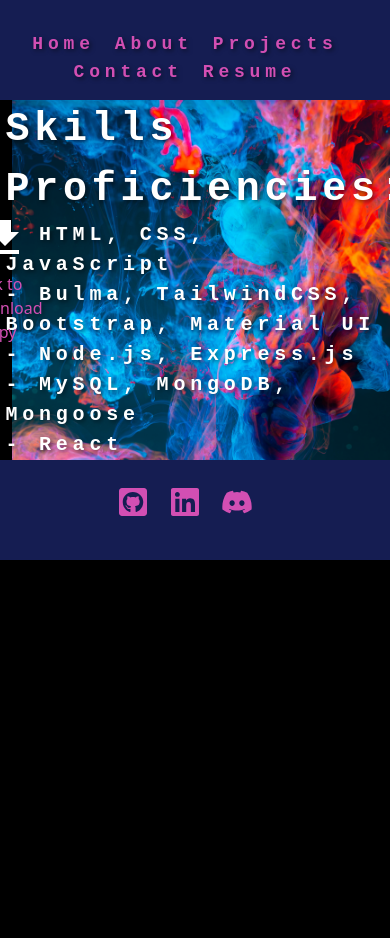
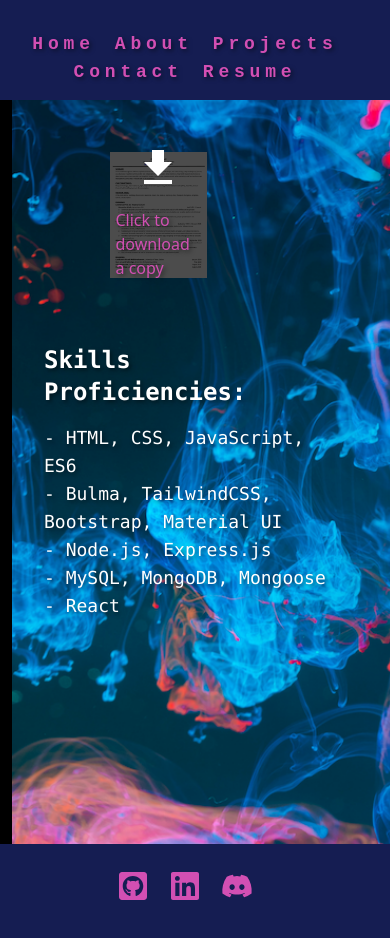
Before and after one commit to tugwellchristi/Portfolio-2.0, a React (Vite) app: page /Resume in a window 390 px wide. Shown: the top 938 px of the page. Before the commit the page ends 844 px from the top, so only its background shows below. Built offline with nearby package versions, Linux system fonts and the light colour scheme.

Commit message:
fixing responsiveness on resume page, not fully resolved

```diff
--- a/src/pages/About.jsx
+++ b/src/pages/About.jsx
@@ -35,16 +35,12 @@
                         creating of all sorts! I lean heavily into loud, maximalist art but also appreciate simple, delicate things. Achieving a balance is key!
                         </p>
                         <br />
-
-
-
                 </div>
                 <div className="max-w-md md:ml-12 mt-4 md:mt-0 mb-6 md:mb-0 order-1 md:order-2">
                     <img
                         src="/Me.jpg"
                         alt="Self portrait"
                         className="lg:w-full md:w-2/3 sm:w-3/4 sm:ml-12 rounded-lg"
-                        style={{  borderRadius: '10px' }}
                     />
                 </div>
             </div>
--- a/src/pages/Projects.jsx
+++ b/src/pages/Projects.jsx
@@ -103,19 +103,15 @@
 
   return (
     <section
-      id="projects"
+      className="flex flex-col justify-center items-center"
       style={{
         marginTop: '100px',
         width: '100vw',
         background: 'linear-gradient(270deg, #00364Aff, #004690ff, #2A1F49ff)',
-        display: 'flex',
-        flexDirection: 'column',
-        justifyContent: 'center',
-        alignItems: 'center',
         textShadow: '2px 2px 4px rgba(0, 0, 0, 0.5)'
       }}
     >
-      <div className="container px-5 py-10 mx-auto">
+      <div className="container px-5 py-10 mx-auto lg:mr-40 md:mr-8">
         <Grid container spacing={4}>
           {cardsData.map((card, index) => (
             <Grid key={index} item xs={12} sm={6} md={4} lg={4}>
--- a/src/pages/Resume.jsx
+++ b/src/pages/Resume.jsx
@@ -7,68 +7,42 @@
   const resumeLink = 'https://docs.google.com/document/d/1MxepJG71C92PEXL1plYLjTVYs37SCTDzZ75fK0CoMu8/edit?usp=sharing';
   return (
     <div
+      className="lg:pl-32 flex flex-col md:flex-row justify-center items-center relative"
       style={{
-        marginTop: '100px',
+        height: '100vh',
         width: '100vw',
         backgroundImage: `url(${backgroundImage})`,
         backgroundSize: 'cover',
-        display: 'flex',
-        flexDirection: 'row',
-        justifyContent: 'center',
-        alignItems: 'center',
         textShadow: '2px 2px 4px rgba(0, 0, 0, 0.5)'
       }}
     >
-        <div style={{ width: '50%', position: 'relative', marginTop: '48px', marginBottom: '50px' }}>
+      <div
+        className="md:ml-36 md:mt-16 sm:mt-72 sm:ml-14 "
+        style={{ width: '50%', position: 'relative', marginBottom: '50px' }}>
         <a
+        className="flex flex-col justify-center items-center absolute"
           href={resumeLink}
           target="_blank"
           rel="noopener noreferrer"
           style={{
-            position: 'absolute',
-            top: 0,
-            left: 0,
             width: '50%',
             height: '100%',
             zIndex: 2,
-            display: 'flex',
-            flexDirection: 'column',
-            justifyContent: 'center',
-            alignItems: 'center',
             textDecoration: 'none',
             backgroundColor: 'rgba(0,0,0,0.7)',
           }}
         >
           <GetAppIcon style={{ color: 'white', fontSize: '3rem', marginBottom: '10px', cursor: 'pointer' }} />
-          <p style={{ color: '#D24FB3ff', fontSize: '1rem', margin: 0 }}>Click to download a copy</p>
+          <p style={{ color: '#D24FB3ff', fontSize: '1rem', margin: 6 }}>Click to download a copy</p>
         </a>
         <img src={resumeImage} alt="Resume" style={{ width: '50%', height: 'auto', zIndex: 1 }} />
       </div>
-      <div>
-      <h1
-        style={{
-          fontFamily: 'monospace',
-          fontWeight: 700,
-          fontSize: '40px',
-          letterSpacing: '0.3rem',
-          color: 'white',
-
-        }}
-      >
+      <div className="mr-10 ml-4 p-4 mb-14 flex flex-col">
+        <h1 className="font-mono font-bold text-2xl md:text-3xl lg:text-4xl text-white mb-4">
           Skills Proficiencies:
         </h1>
-      <ul
-        style={{
-          fontFamily: 'monospace',
-          fontWeight: 700,
-          fontSize: '20px',
-          letterSpacing: '0.3rem',
-          color: '#FFFFFF',
-          marginRight: '20px',
-
-        }}
-      >
-        <li>- HTML, CSS, JavaScript</li>
+        <ul className="font-mono text-lg md:text-xl lg:text-2xl text-white">
+          <li>- HTML, CSS, JavaScript, ES6</li>
           <li>- Bulma, TailwindCSS, Bootstrap, Material UI</li>
           <li>- Node.js, Express.js</li>
           <li>- MySQL, MongoDB, Mongoose</li>
```
Lines whose indentation alone changed are shown as unchanged.
